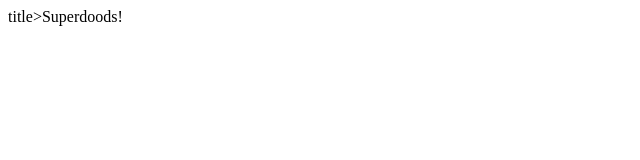
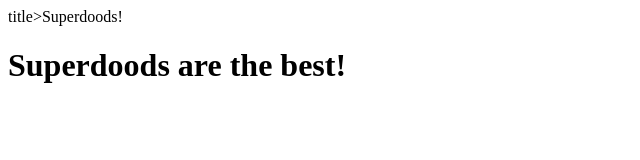
Before and after one commit to TheMapotakes/superdoods, a plain HTML site: page index.html in a window 1280 px wide. Shown: the whole page, without its empty margins (0-640 px from the left). Drawn offline with Linux system fonts and the light colour scheme.

Commit message:
Update index.html

```diff
--- a/index.html
+++ b/index.html
@@ -1 +1,2 @@
 title>Superdoods!</title>
+<h1>Superdoods are the best!</h1>
```
